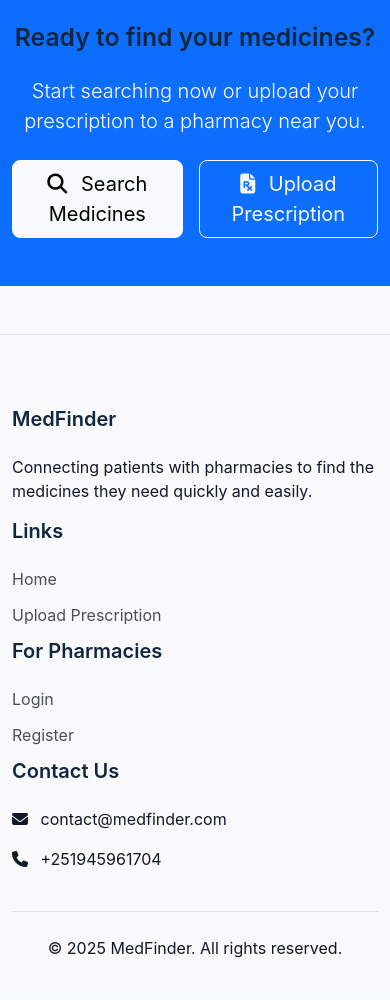
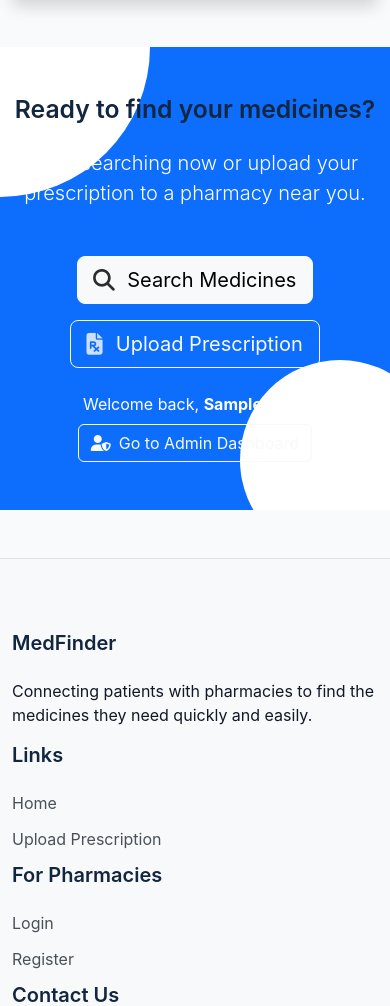
Before and after one commit to amanu477/medfinder, a Django app: page / in a window 390 px wide. Shown: the part 2697-3703 px from the top of the page. Before the commit the page ends 3655 px from the top, so only its background shows below. Run offline with Django 4.2, Linux system fonts and the light colour scheme; the visitor is signed in with stand-in values (Sample User, id 1); data that the repository does not hold is empty; some libraries are stand-ins or nearby versions.

Commit message:
Improve user interface with themes and animations for all user types
Implement UI themes and animation utilities and apply customer theme to the homepage.

Replit-Commit-Author: Agent
Replit-Commit-Session-Id: 049bb483-77e7-4104-a8ac-e9cb16096b01
Replit-Commit-Screenshot-Url: https://storage.googleapis.com/screenshot-production-us-central1/099855aa-fdc1-4c7a-b841-b0aadc4a57d0/049bb483-77e7-4104-a8ac-e9cb16096b01/MWJeccl

```diff
--- a/templates/home.html
+++ b/templates/home.html
@@ -4,28 +4,30 @@
 
 {% block content %}
 <!-- Hero Section -->
-<section class="hero">
+<section class="hero {% if user.is_authenticated and user.customer %}customer-theme{% endif %}">
     <div class="hero-content">
         <h1 class="animate-fadeInUp">Find the medicines you need, quickly and easily</h1>
         <p class="animate-fadeInUp animate-delay-1">Connect with pharmacies that have the medications you're looking for</p>
         <div class="search-container animate-fadeInUp animate-delay-2">
             <form method="get" action="{% url 'search_medicines' %}" class="search-form" id="medicine-search-form">
-                <input type="text" name="query" placeholder="Search for medicines..." required>
-                <input type="hidden" name="lat" id="search-lat">
-                <input type="hidden" name="lon" id="search-lon">
-                <button type="submit" class="btn btn-primary px-4 py-2">
-                    <i class="fas fa-search me-2"></i> Search
-                </button>
+                <div class="input-group input-group-lg">
+                    <input type="text" name="query" class="form-control" placeholder="Search for medicines..." required>
+                    <input type="hidden" name="lat" id="search-lat">
+                    <input type="hidden" name="lon" id="search-lon">
+                    <button type="submit" class="{% if user.is_authenticated and user.customer %}btn-customer-primary{% else %}btn btn-primary{% endif %} px-4">
+                        <i class="fas fa-search me-2"></i> Search
+                    </button>
+                </div>
             </form>
-            <div class="text-center mt-2">
-                <button type="button" class="btn btn-outline-light btn-sm" id="get-location-btn">
+            <div class="text-center mt-3">
+                <button type="button" class="btn btn-outline-light btn-sm animate-pulse" id="get-location-btn">
                     <i class="fas fa-map-marker-alt me-1"></i> Get My Location for Better Results
                 </button>
                 <div id="location-status" class="mt-2 small text-white-75"></div>
             </div>
-            <div class="text-center mt-3">
-                <a href="{% url 'upload_prescription' %}" class="btn btn-light btn-lg">
-                    <i class="fas fa-file-prescription me-2"></i> Upload Prescription
+            <div class="text-center mt-4">
+                <a href="{% url 'upload_prescription' %}" class="{% if user.is_authenticated and user.customer %}btn-customer-primary{% else %}btn btn-light{% endif %} btn-lg hover-float">
+                    <i class="fas fa-file-prescription me-2 animate-pulse"></i> Upload Prescription
                 </a>
                 <p class="mt-2 text-white-50 small">Have a prescription? Upload it directly to your preferred pharmacy</p>
             </div>
@@ -34,29 +36,50 @@
 </section>
 
 <!-- Features Section -->
-<section class="features bg-light">
+<section class="features bg-light py-5">
     <div class="container">
-        <h2 class="section-title">How MedFinder Works</h2>
+        <h2 class="section-title text-center mb-5 animate-fadeInDown">How MedFinder Works</h2>
         <div class="row">
             <div class="col-md-4 mb-4 animate-fadeInUp">
-                <div class="feature-card hover-float">
-                    <i class="fas fa-search animate-pulse"></i>
-                    <h3>Search Medicines</h3>
+                <div class="{% if user.is_authenticated and user.customer %}customer-card{% else %}feature-card{% endif %} hover-float text-center">
+                    <div class="mb-4">
+                        <i class="fas fa-search fa-3x text-primary animate-heartbeat"></i>
+                    </div>
+                    <h3 class="mb-3">Search Medicines</h3>
                     <p>Quickly search for the medicines you need and find pharmacies that have them in stock.</p>
+                    {% if user.is_authenticated and user.customer %}
+                        <a href="{% url 'home' %}" class="btn btn-customer-primary mt-3">
+                            <i class="fas fa-search me-2"></i>Start Searching
+                        </a>
+                    {% endif %}
                 </div>
             </div>
             <div class="col-md-4 mb-4 animate-fadeInUp animate-delay-1">
-                <div class="feature-card hover-float">
-                    <i class="fas fa-file-prescription animate-pulse"></i>
-                    <h3>Upload Prescriptions</h3>
+                <div class="{% if user.is_authenticated and user.customer %}customer-card{% else %}feature-card{% endif %} hover-float text-center">
+                    <div class="mb-4">
+                        <i class="fas fa-file-prescription fa-3x text-primary animate-heartbeat"></i>
+                    </div>
+                    <h3 class="mb-3">Upload Prescriptions</h3>
                     <p>Upload your prescription directly to your preferred pharmacy for quick processing.</p>
+                    {% if user.is_authenticated and user.customer %}
+                        <a href="{% url 'upload_prescription' %}" class="btn btn-customer-primary mt-3">
+                            <i class="fas fa-upload me-2"></i>Upload Now
+                        </a>
+                    {% endif %}
                 </div>
             </div>
             <div class="col-md-4 mb-4 animate-fadeInUp animate-delay-2">
-                <div class="feature-card hover-float">
-                    <i class="fas fa-hospital-user animate-pulse"></i>
-                    <h3>Connect with Pharmacies</h3>
+                <div class="{% if user.is_authenticated and user.customer %}customer-card{% else %}feature-card{% endif %} hover-float text-center">
+                    <div class="mb-4">
+                        <i class="fas fa-hospital-user fa-3x text-primary animate-heartbeat"></i>
+                    </div>
+                    <h3 class="mb-3">Connect with Pharmacies</h3>
                     <p>Find all pharmacies that carry the medications you need in one place.</p>
+                    {% if user.is_authenticated and user.customer %}
+                        <a href="{% url 'home' %}" class="btn btn-customer-primary mt-3">
+                            <i class="fas fa-store me-2"></i>Find Pharmacies
+                        </a>
+                    {% endif %}
                 </div>
             </div>
         </div>
@@ -64,42 +87,96 @@
 </section>
 
 <!-- For Pharmacies Section -->
-<section class="py-5">
+<section class="py-5 {% if user.is_authenticated and user.pharmacy %}pharmacy-theme{% endif %}">
     <div class="container">
         <div class="row align-items-center">
-            <div class="col-md-6 mb-4 mb-md-0">
-                <h2>For Pharmacies</h2>
+            <div class="col-md-6 mb-4 mb-md-0 animate-slideInFromLeft">
+                <h2 class="mb-4">For Pharmacies</h2>
                 <p class="lead mb-4">Join our network of pharmacies and connect with more customers in your area.</p>
                 <ul class="list-unstyled mb-4">
-                    <li class="mb-2"><i class="fas fa-check-circle text-primary me-2"></i> Manage your inventory online</li>
-                    <li class="mb-2"><i class="fas fa-check-circle text-primary me-2"></i> Receive prescriptions digitally</li>
-                    <li class="mb-2"><i class="fas fa-check-circle text-primary me-2"></i> Increase visibility to nearby customers</li>
-                    <li class="mb-2"><i class="fas fa-check-circle text-primary me-2"></i> Track medicine expiry dates</li>
+                    <li class="mb-3 animate-fadeInLeft animate-delay-1">
+                        <i class="fas fa-check-circle text-primary me-3 fa-lg"></i>
+                        <strong>Manage your inventory online</strong>
+                    </li>
+                    <li class="mb-3 animate-fadeInLeft animate-delay-2">
+                        <i class="fas fa-check-circle text-primary me-3 fa-lg"></i>
+                        <strong>Receive prescriptions digitally</strong>
+                    </li>
+                    <li class="mb-3 animate-fadeInLeft animate-delay-3">
+                        <i class="fas fa-check-circle text-primary me-3 fa-lg"></i>
+                        <strong>Increase visibility to nearby customers</strong>
+                    </li>
+                    <li class="mb-3 animate-fadeInLeft animate-delay-4">
+                        <i class="fas fa-check-circle text-primary me-3 fa-lg"></i>
+                        <strong>Track medicine expiry dates</strong>
+                    </li>
                 </ul>
-                <a href="{% url 'pharmacy_register' %}" class="btn btn-primary">Register Your Pharmacy</a>
+                <a href="{% url 'pharmacy_register' %}" class="{% if user.is_authenticated and user.pharmacy %}btn-pharmacy-primary{% else %}btn btn-primary{% endif %} btn-lg hover-scale">
+                    <i class="fas fa-store me-2"></i>Register Your Pharmacy
+                </a>
             </div>
-            <div class="col-md-6">
-                <img src="https://images.unsplash.com/photo-1576602976047-174e57a47881?ixlib=rb-4.0.3&ixid=MnwxMjA3fDB8MHxwaG90by1wYWdlfHx8fGVufDB8fHx8&auto=format&fit=crop&w=1469&q=80" alt="Pharmacy" class="img-fluid rounded shadow">
+            <div class="col-md-6 animate-slideInFromRight">
+                <div class="position-relative">
+                    <img src="https://images.unsplash.com/photo-1576602976047-174e57a47881?ixlib=rb-4.0.3&ixid=MnwxMjA3fDB8MHxwaG90by1wYWdlfHx8fGVufDB8fHx8&auto=format&fit=crop&w=1469&q=80"
+                         alt="Pharmacy" class="img-fluid rounded shadow hover-float">
+                    <div class="position-absolute top-0 start-0 w-100 h-100 bg-primary opacity-10 rounded"></div>
+                </div>
             </div>
         </div>
     </div>
 </section>
 
 <!-- CTA Section -->
-<section class="bg-primary text-white py-5">
-    <div class="container text-center">
-        <h2 class="mb-4">Ready to find your medicines?</h2>
-        <p class="lead mb-4">Start searching now or upload your prescription to a pharmacy near you.</p>
-        <div class="d-flex justify-content-center gap-3">
-            <a href="#" class="btn btn-light btn-lg" onclick="window.scrollTo({top: 0, behavior: 'smooth'}); return false;">
-                <i class="fas fa-search me-2"></i> Search Medicines
+<section class="bg-primary text-white py-5 position-relative overflow-hidden">
+    <div class="position-absolute top-0 start-0 w-100 h-100 opacity-10">
+        <div class="position-absolute top-0 start-0 bg-white rounded-circle" style="width: 300px; height: 300px; transform: translate(-50%, -50%);"></div>
+        <div class="position-absolute bottom-0 end-0 bg-white rounded-circle" style="width: 200px; height: 200px; transform: translate(25%, 25%);"></div>
+    </div>
+    <div class="container text-center position-relative">
+        <h2 class="mb-4 animate-fadeInUp">Ready to find your medicines?</h2>
+        <p class="lead mb-5 animate-fadeInUp animate-delay-1">Start searching now or upload your prescription to a pharmacy near you.</p>
+        <div class="d-flex justify-content-center gap-3 flex-wrap animate-fadeInUp animate-delay-2">
+            <a href="#" class="{% if user.is_authenticated and user.customer %}btn-customer-primary{% else %}btn btn-light{% endif %} btn-lg hover-scale" onclick="window.scrollTo({top: 0, behavior: 'smooth'}); return false;">
+                <i class="fas fa-search me-2 animate-pulse"></i> Search Medicines
             </a>
-            <a href="{% url 'upload_prescription' %}" class="btn btn-outline-light btn-lg">
-                <i class="fas fa-file-prescription me-2"></i> Upload Prescription
+            <a href="{% url 'upload_prescription' %}" class="btn btn-outline-light btn-lg hover-scale">
+                <i class="fas fa-file-prescription me-2 animate-pulse"></i> Upload Prescription
             </a>
         </div>
+        {% if user.is_authenticated %}
+            <div class="mt-4 animate-fadeInUp animate-delay-3">
+                <p class="mb-2">Welcome back, <strong>{{ user.get_full_name|default:user.username }}</strong>!</p>
+                {% if user.customer %}
+                    <a href="{% url 'customer_dashboard' %}" class="btn btn-outline-light">
+                        <i class="fas fa-tachometer-alt me-2"></i>Go to Dashboard
+                    </a>
+                {% elif user.pharmacy %}
+                    <a href="{% url 'pharmacy_dashboard' %}" class="btn btn-outline-light">
+                        <i class="fas fa-store me-2"></i>Go to Pharmacy Dashboard
+                    </a>
+                {% elif user.deliveryperson %}
+                    <a href="{% url 'delivery_dashboard' %}" class="btn btn-outline-light">
+                        <i class="fas fa-truck me-2"></i>Go to Delivery Dashboard
+                    </a>
+                {% elif user.is_staff %}
+                    <a href="{% url 'platform_admin:dashboard' %}" class="btn btn-outline-light">
+                        <i class="fas fa-user-shield me-2"></i>Go to Admin Dashboard
+                    </a>
+                {% endif %}
+            </div>
+        {% endif %}
     </div>
 </section>
+
+<!-- Floating Cart Button for Customers -->
+{% if user.is_authenticated and user.customer %}
+<a href="{% url 'view_cart' %}" class="fab-customer">
+    <i class="fas fa-shopping-cart"></i>
+    <span class="position-absolute top-0 start-100 translate-middle badge rounded-pill bg-danger" id="cart-count">
+        0
+    </span>
+</a>
+{% endif %}
 {% endblock %}
 
 {% block extra_js %}
```
Also changed, not shown: replit.md (+13 -0 lines).
